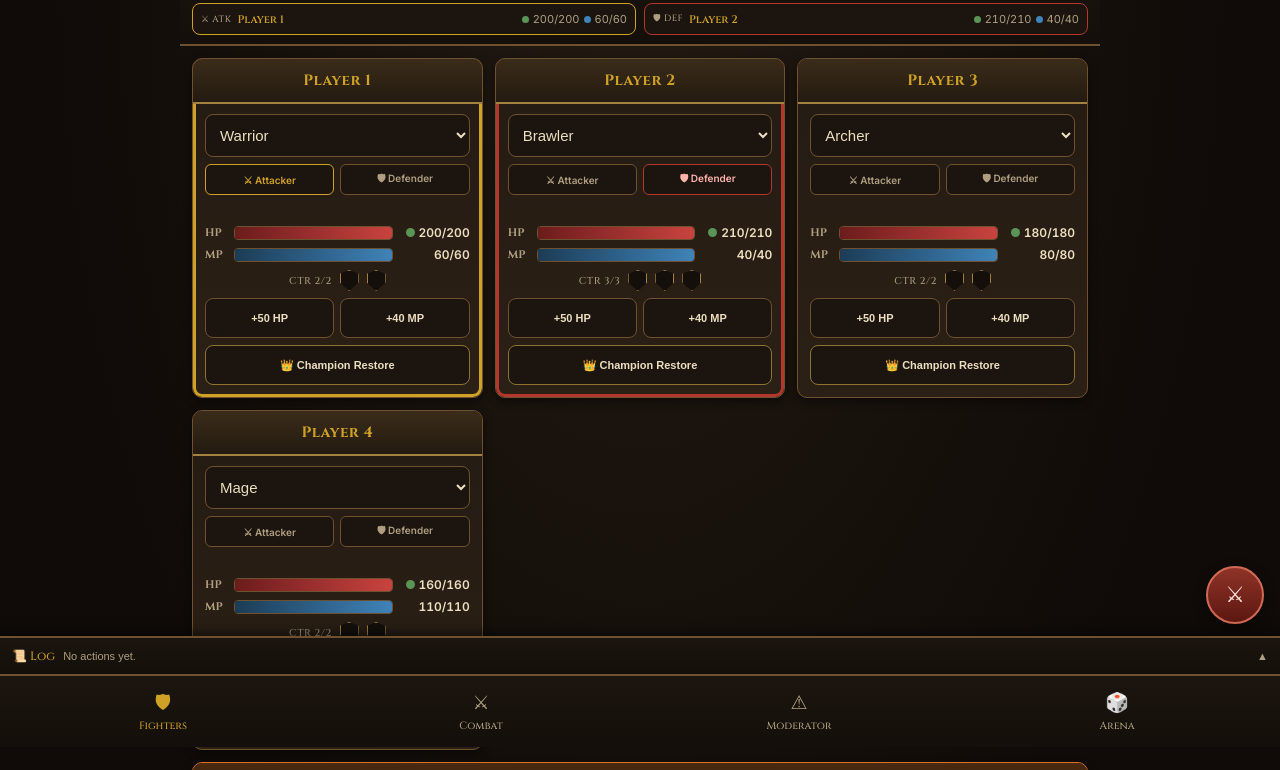
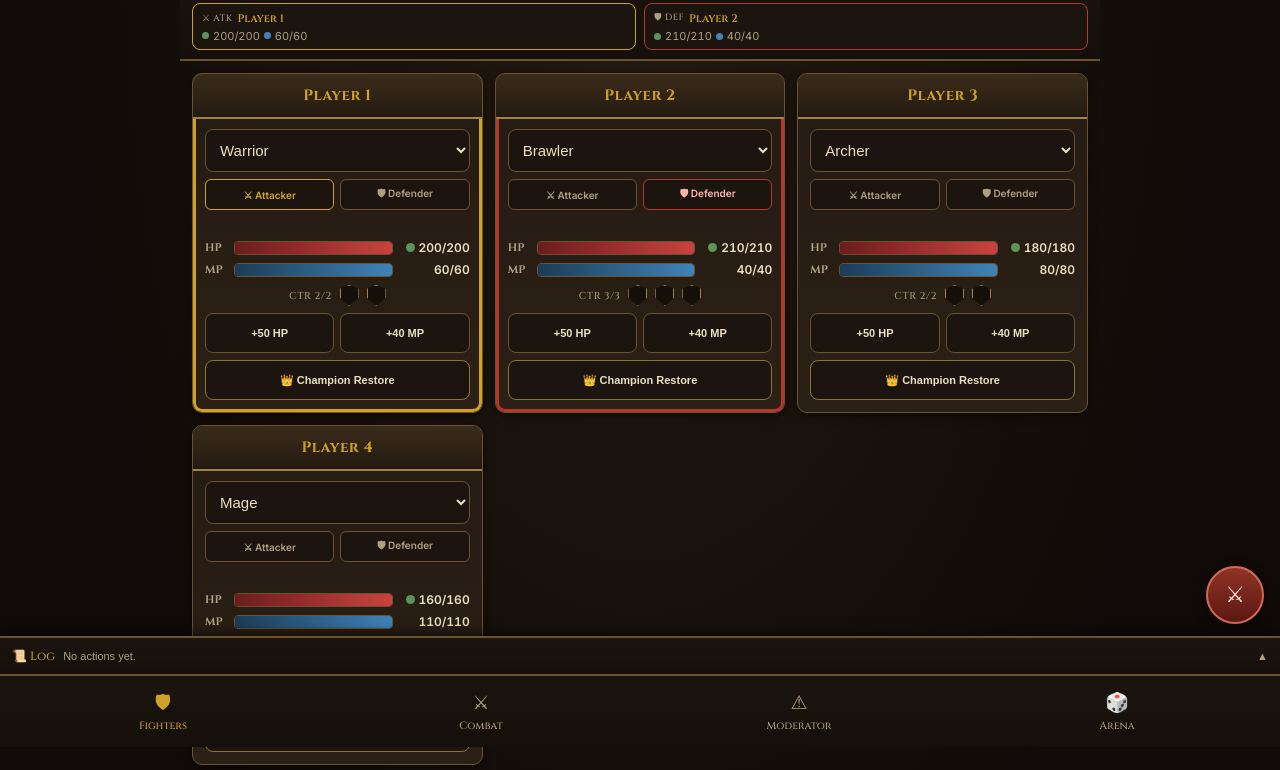
Before and after one commit to korogams-beep/The-Larpers-Tracker-Board, a plain HTML site: page index.html in a window 1280 px wide. Shown: the part 53-823 px from the top of the page. Drawn offline with Linux system fonts and the light colour scheme.

Commit message:
Fix status strip name truncation; add Attacker/Defender swap shortcut

```diff
--- a/css/styles.css
+++ b/css/styles.css
@@ -34,15 +34,16 @@ body{
 .icon-btn.armed{background:linear-gradient(#8f3327,#5c1811);border-color:#d16a55;color:#ffe6df;}
 
 .status-strip{display:flex;gap:8px;padding:0 12px 9px;}
-.status-chip{flex:1;display:flex;align-items:center;justify-content:flex-start;gap:6px;background:var(--bg-panel);border:1px solid var(--border);border-radius:8px;padding:7px 8px;font-size:11px;white-space:nowrap;overflow:hidden;}
+.status-chip{flex:1;display:flex;flex-direction:column;align-items:flex-start;justify-content:center;gap:3px;background:var(--bg-panel);border:1px solid var(--border);border-radius:8px;padding:6px 9px;font-size:11px;overflow:hidden;min-width:0;}
 .status-chip.role-atk{border-color:var(--gold);}
 .status-chip.role-def{border-color:var(--danger);}
 .status-chip.is-down{opacity:.5;}
+.chip-row1{display:flex;align-items:center;gap:5px;width:100%;min-width:0;}
 .chip-role{font-family:'Cinzel',serif;font-size:9px;color:var(--parchment-dim);letter-spacing:.5px;flex:0 0 auto;}
 .chip-dot{width:7px;height:7px;border-radius:50%;flex:0 0 auto;}
 .chip-dot-mp{background:var(--mp-a);}
-.chip-name{font-family:'Cinzel',serif;color:var(--gold);font-weight:600;flex:1;min-width:0;overflow:hidden;text-overflow:ellipsis;}
-.chip-vitals{display:flex;align-items:center;gap:4px;flex:0 0 auto;font-variant-numeric:tabular-nums;}
+.chip-name{font-family:'Cinzel',serif;color:var(--gold);font-weight:600;flex:1;min-width:0;overflow:hidden;text-overflow:ellipsis;white-space:nowrap;}
+.chip-vitals{display:flex;align-items:center;gap:4px;font-variant-numeric:tabular-nums;white-space:nowrap;}
 .chip-hp, .chip-mp{color:var(--parchment-dim);}
 
 /* TAB PANELS */
--- a/index.html
+++ b/index.html
@@ -28,6 +28,7 @@
     </section>
 
     <section id="tab-combat" class="tab-panel">
+      <button id="swapAtkDefBtn" class="btn">⇄ Swap Attacker / Defender</button>
       <div class="combat-grid">
         <div class="combat-block">
           <p class="section-title">⚔ Attacker</p>
--- a/js/ui/App.js
+++ b/js/ui/App.js
@@ -207,6 +207,14 @@ export class App {
   }
 
   bindCombatTab() {
+    document.getElementById('swapAtkDefBtn').addEventListener('click', () => {
+      const prevAttacker = this.state.selectedAttacker;
+      this.state.selectedAttacker = this.state.selectedDefender;
+      this.state.selectedDefender = prevAttacker;
+      this.state.selectedSkill = null;
+      this.renderAll();
+    });
+
     document.getElementById('attackerSelect').addEventListener('change', (e) => {
       this.state.selectedAttacker = e.target.value;
       this.state.selectedSkill = null;
--- a/js/ui/StatusStripView.js
+++ b/js/ui/StatusStripView.js
@@ -23,12 +23,14 @@ export class StatusStripView {
         const p = pct(e.hp, e.maxHp);
         const downed = e.hp <= 0;
         return `<div class="status-chip role-${role} ${downed ? 'is-down' : ''}" data-action="strip-jump" data-id="${e.id}">
-          <span class="chip-role">${label}</span>
-          <span class="chip-name">${escapeHtml(e.name)}</span>
-          <span class="chip-vitals">
+          <div class="chip-row1">
+            <span class="chip-role">${label}</span>
+            <span class="chip-name">${escapeHtml(e.name)}</span>
+          </div>
+          <div class="chip-vitals">
             <span class="chip-dot" style="background:${hpColor(p)}"></span><span class="chip-hp">${e.hp}/${e.maxHp}</span>
             <span class="chip-dot chip-dot-mp"></span><span class="chip-mp">${e.mp}/${e.maxMp}</span>
-          </span>
+          </div>
         </div>`;
       }).join('');
   }
```
